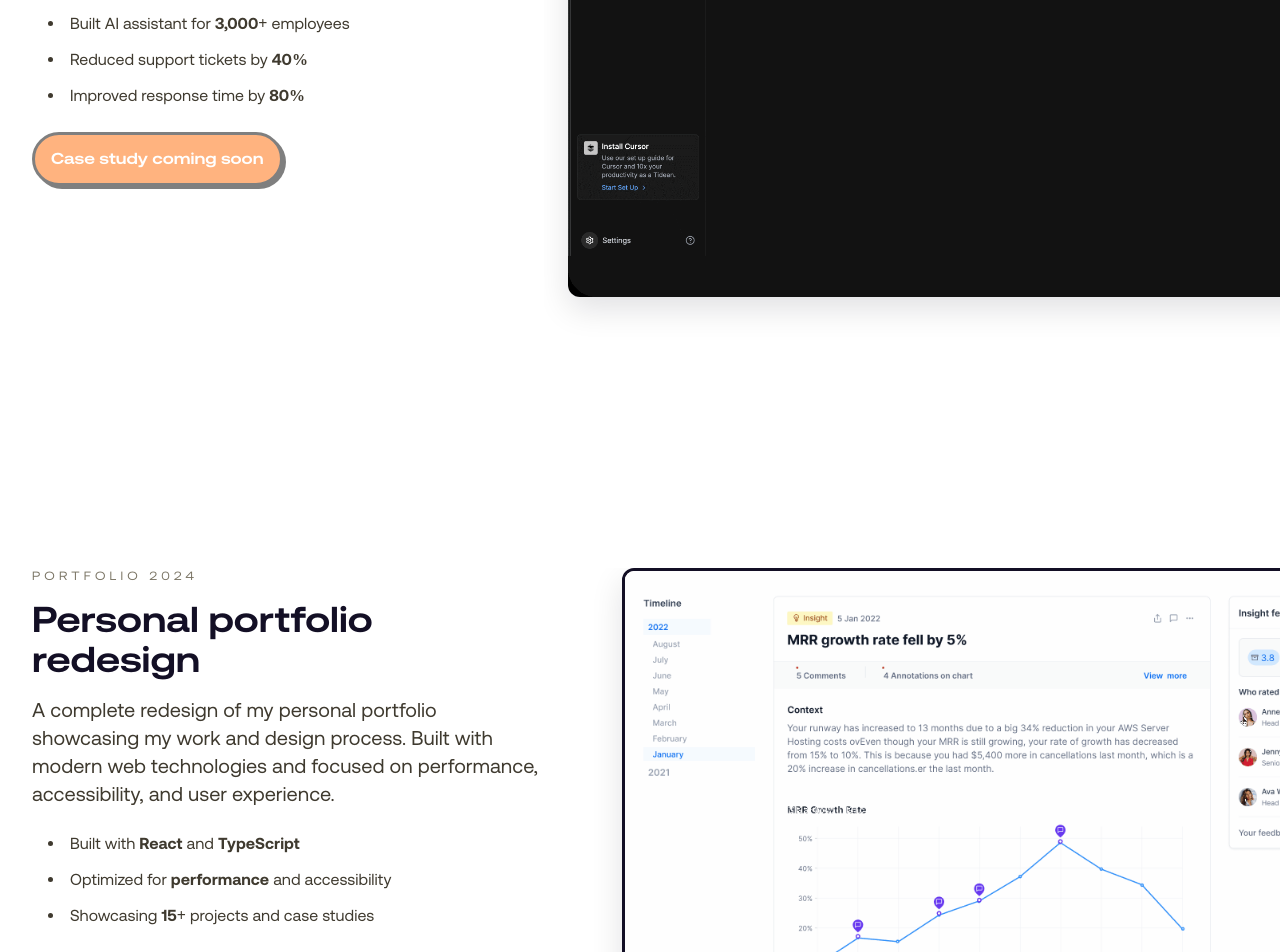
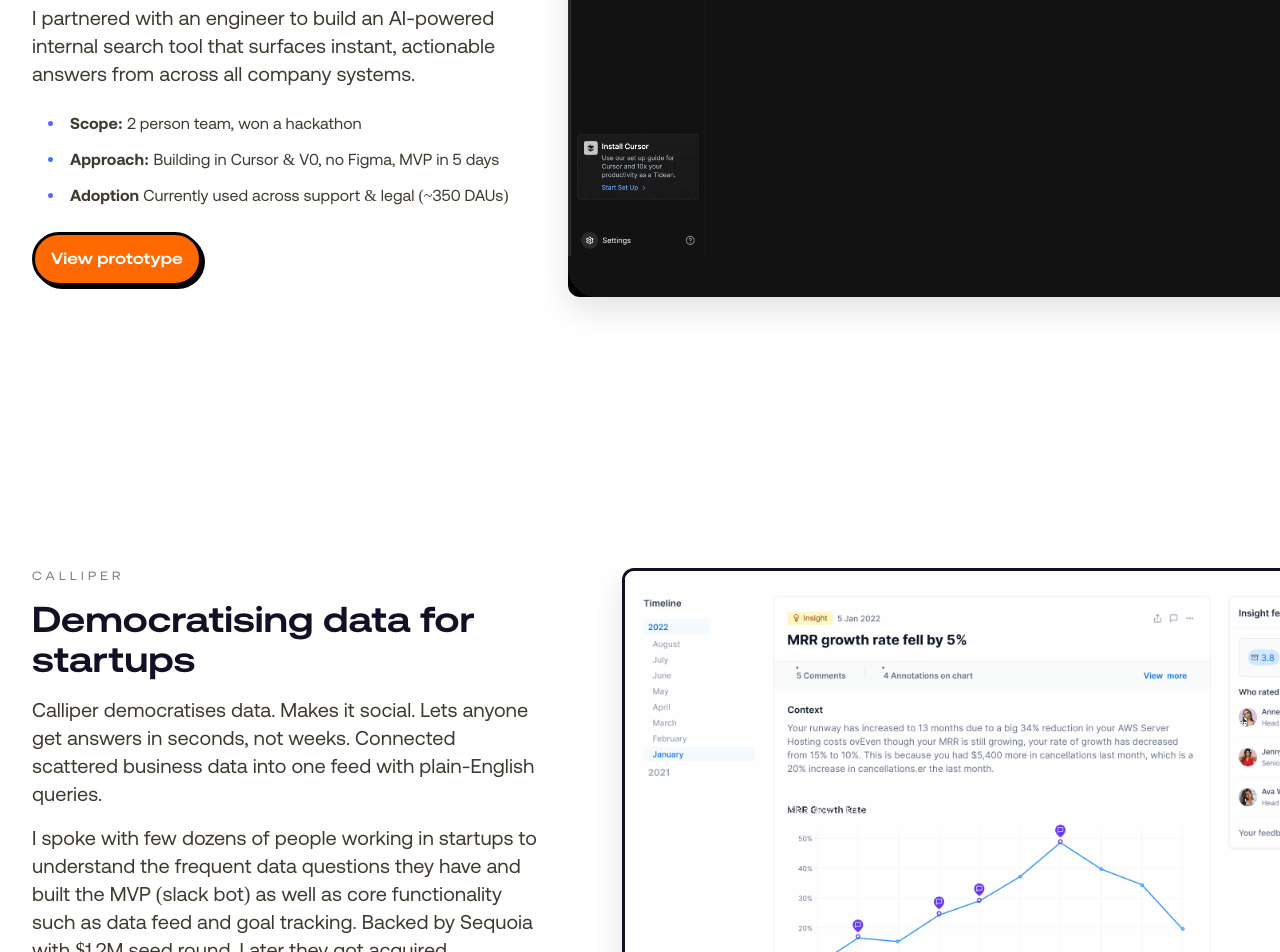
Before and after one commit to h8inc/portfolio, a React (Vite) app: page / in a window 1280 px wide. Shown: the part 3060-4012 px from the top of the page. Built offline with nearby package versions, Linux system fonts and the light colour scheme.

Commit message:
Add Calliper section, update Tide AI with prototype link, add list bullet color token, support multiple paragraphs in descriptions

```diff
--- a/src/components/primitives/ScreenGallery.tsx
+++ b/src/components/primitives/ScreenGallery.tsx
@@ -42,7 +42,7 @@ type ScreenGalleryProps = {
    */
   sectionEyebrow?: string;
   sectionTitle?: string;
-  sectionDescription?: string;
+  sectionDescription?: React.ReactNode;
   /**
    * Optional stats/metrics to display below the description
    */
@@ -209,12 +209,12 @@ export const ScreenGallery: React.FC<ScreenGalleryProps> = ({
               </h2>
             )}
             {sectionDescription && (
-              <p
+              <div
                 className={`${typography.subheader.className} max-w-3xl text-left`}
                 style={typography.subheader.style}
               >
                 {sectionDescription}
-              </p>
+              </div>
             )}
             {sectionCTA && sectionCTA.show && (
               sectionCTA.disabled ? (
@@ -281,12 +281,12 @@ export const ScreenGallery: React.FC<ScreenGalleryProps> = ({
               </h2>
             )}
             {sectionDescription && (
-              <p
+              <div
                 className={`${typography.subheader.className}`}
                 style={typography.subheader.style}
               >
                 {sectionDescription}
-              </p>
+              </div>
             )}
             {sectionStats && (
               <div className="mt-6">
--- a/src/index.css
+++ b/src/index.css
@@ -123,6 +123,7 @@ body {
   --radius-md: calc(var(--radius) - 2px);
   --radius-lg: var(--radius);
   --radius-xl: calc(var(--radius) + 4px);
+  --color-list-bullet: var(--list-bullet);
 }
 
 :root {
@@ -158,6 +159,7 @@ body {
   --sidebar-accent-foreground: oklch(0.205 0 0);
   --sidebar-border: oklch(0.922 0 0);
   --sidebar-ring: oklch(0.708 0 0);
+  --list-bullet: #5469FE;
 }
 
 .dark {
@@ -268,3 +270,8 @@ img.broken-image-fallback {
     border-width: 4px;
   }
 }
+
+/* List bullet color utility */
+.list-bullet-accent li::marker {
+  color: var(--list-bullet);
+}
--- a/src/pages/Home.tsx
+++ b/src/pages/Home.tsx
@@ -191,7 +191,7 @@ function Home() {
               sectionTitle="Financial subscriptions from 0 to £8 million in revneue"
               sectionDescription="Tide is a banking app with more than 1M users, where I built first-of-its-kind financial and tax forecasting tools that reimagine how businesses plan and operate. The system anticipates needs, doesn't wait for asks. It proactively surfaces tasks like upcoming tax deadlines before they became urgent. Introduced a completely new activation strategy for Tide's subscription products — freemium experiences that deliver value upfront."
               sectionStats={
-                <ul className="list-disc list-inside space-y-3 text-sm sm:text-base text-[#3F3A2F] pl-4" style={{ fontFamily: 'Aeonik' }}>
+                <ul className="list-disc list-inside space-y-3 text-sm sm:text-base text-[#3F3A2F] pl-4 list-bullet-accent" style={{ fontFamily: 'Aeonik' }}>
                   <li>0→<strong className="font-semibold">12,000+</strong> subscribers, 0→<strong className="font-semibold">£8M+</strong> annual recurring revenue</li>
                   <li><strong className="font-semibold">22%</strong> activation rate (vs. 0.9% baseline) - a <strong className="font-semibold">24x</strong> improvement</li>
                   <li>Built AI assistant for <strong className="font-semibold">3K+</strong> employees</li>
@@ -218,26 +218,35 @@ function Home() {
               ]}
               sectionEyebrow="Tide AI"
               sectionTitle="AI assistant for 3,000+ employees"
-              sectionDescription="Built an internal AI assistant to help Tide employees work more efficiently. The system provides intelligent answers to questions about products, processes, and company information, reducing support tickets and improving employee productivity."
+              sectionDescription={
+                <div>
+                  <p className="mb-4">
+                    As Tide scaled (1000 → 3000 employees), the context got fragmented across tools. That creates communication silos that slows decision-making and reduces velocity. Employees waste days hunting for answers.
+                  </p>
+                  <p>
+                  I partnered with an engineer to build an AI-powered internal search tool that surfaces instant, actionable answers from across all company systems.
+                  </p>
+                </div>
+              }
               sectionStats={
-                <ul className="list-disc list-inside space-y-3 text-sm sm:text-base text-[#3F3A2F] pl-4" style={{ fontFamily: 'Aeonik' }}>
-                  <li>Built AI assistant for <strong className="font-semibold">3,000+</strong> employees</li>
-                  <li>Reduced support tickets by <strong className="font-semibold">40%</strong></li>
-                  <li>Improved response time by <strong className="font-semibold">80%</strong></li>
+                <ul className="list-disc list-inside space-y-3 text-sm sm:text-base text-[#3F3A2F] pl-4 list-bullet-accent" style={{ fontFamily: 'Aeonik' }}>
+                  <li><strong className="font-semibold">Scope:</strong> 2 person team, won a hackathon</li>
+                  <li><strong className="font-semibold">Approach:</strong> Building in Cursor & V0, no Figma, MVP in 5 days </li>
+                  <li><strong className="font-semibold">Adoption</strong> Currently used across support & legal (~350 DAUs)</li>
                 </ul>
               }
               sectionCTA={{
-                label: 'Case study coming soon',
-                href: '#',
+                label: 'View prototype',
+                href: 'https://tide-ai-mock.vercel.app/',
                 show: true,
-                disabled: true
+                disabled: false
               }}
               singleItemWider={true}
               hideItemText={true}
             />
           </section>
 
-          {/* PORTFOLIO 2024 CASE STUDY */}
+          {/* CALLIPER CASE STUDY */}
           <section className="w-full bg-white py-20 sm:py-24 overflow-x-clip">
             <ScreenGallery
               items={[
@@ -249,14 +258,22 @@ function Home() {
                   customBorderRadius: 'rounded-[4px] md:rounded-[12px]'
                 }
               ]}
-              sectionEyebrow="Portfolio 2024"
-              sectionTitle="Personal portfolio redesign"
-              sectionDescription="A complete redesign of my personal portfolio showcasing my work and design process. Built with modern web technologies and focused on performance, accessibility, and user experience."
+              sectionEyebrow="Calliper"
+              sectionTitle="Democratising data for startups"
+              sectionDescription={
+                <div>
+                  <p className="mb-4">
+                    Calliper democratises data. Makes it social. Lets anyone get answers in seconds, not weeks. Connected scattered business data into one feed with plain-English queries.
+                  </p>
+                  <p>
+                    I spoke with few dozens of people working in startups to understand the frequent data questions they have and built the MVP (slack bot) as well as core functionality such as data feed and goal tracking. Backed by Sequoia with $1.2M seed round. Later they got acquired.
+                  </p>
+                </div>
+              }
               sectionStats={
-                <ul className="list-disc list-inside space-y-3 text-sm sm:text-base text-[#3F3A2F] pl-4" style={{ fontFamily: 'Aeonik' }}>
-                  <li>Built with <strong className="font-semibold">React</strong> and <strong className="font-semibold">TypeScript</strong></li>
-                  <li>Optimized for <strong className="font-semibold">performance</strong> and accessibility</li>
-                  <li>Showcasing <strong className="font-semibold">15+</strong> projects and case studies</li>
+                <ul className="list-disc list-inside space-y-3 text-sm sm:text-base text-[#3F3A2F] pl-4 list-bullet-accent" style={{ fontFamily: 'Aeonik' }}>
+                  <li>Conducted <strong className="font-semibold">25+ interviews</strong> to validate the problems to focus on</li>
+                  <li>Built the <strong className="font-semibold">design system from 0</strong> & shipped MVP in <strong className="font-semibold">3 months</strong></li>
                 </ul>
               }
               sectionCTA={{
@@ -285,7 +302,7 @@ function Home() {
               sectionTitle="Freelance Growth Designer, 2022"
               sectionDescription="Ran experiments with the pricing page (which accounted for 20% of signups). Separately, tested and removed friction points in the sign-up and onboarding process that weren't relevant to all user personas, then designed a personalized onboarding flow for our target customers—product teams in small and medium tech companies."
               sectionStats={
-                <ul className="list-disc list-inside space-y-3 text-sm sm:text-base text-[#3F3A2F] pl-4" style={{ fontFamily: 'Aeonik' }}>
+                <ul className="list-disc list-inside space-y-3 text-sm sm:text-base text-[#3F3A2F] pl-4 list-bullet-accent" style={{ fontFamily: 'Aeonik' }}>
                   <li><strong className="font-semibold">10%</strong> overall improvement in activation across all segments</li>
                   <li><strong className="font-semibold">30x</strong> improvement in sales pipeline (0.5% to 15% demos booked)</li>
                   <li>Redesigned onboarding for <strong className="font-semibold">15k</strong> monthly signups</li>
```
